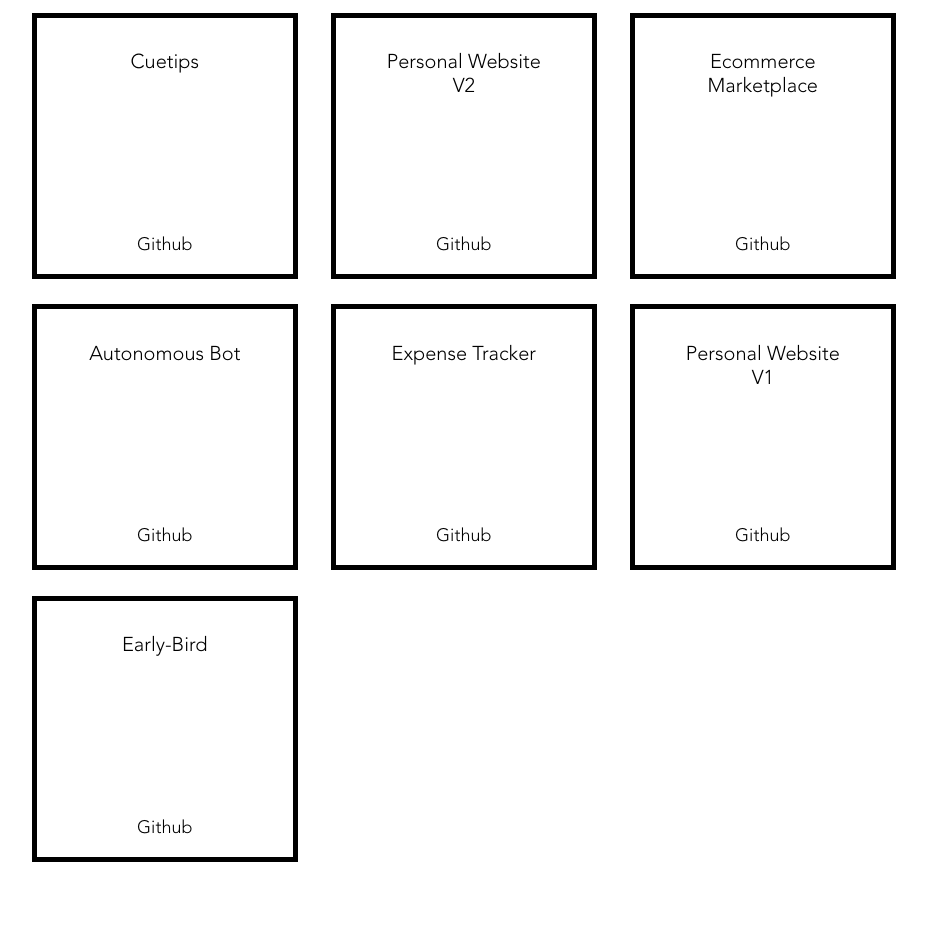
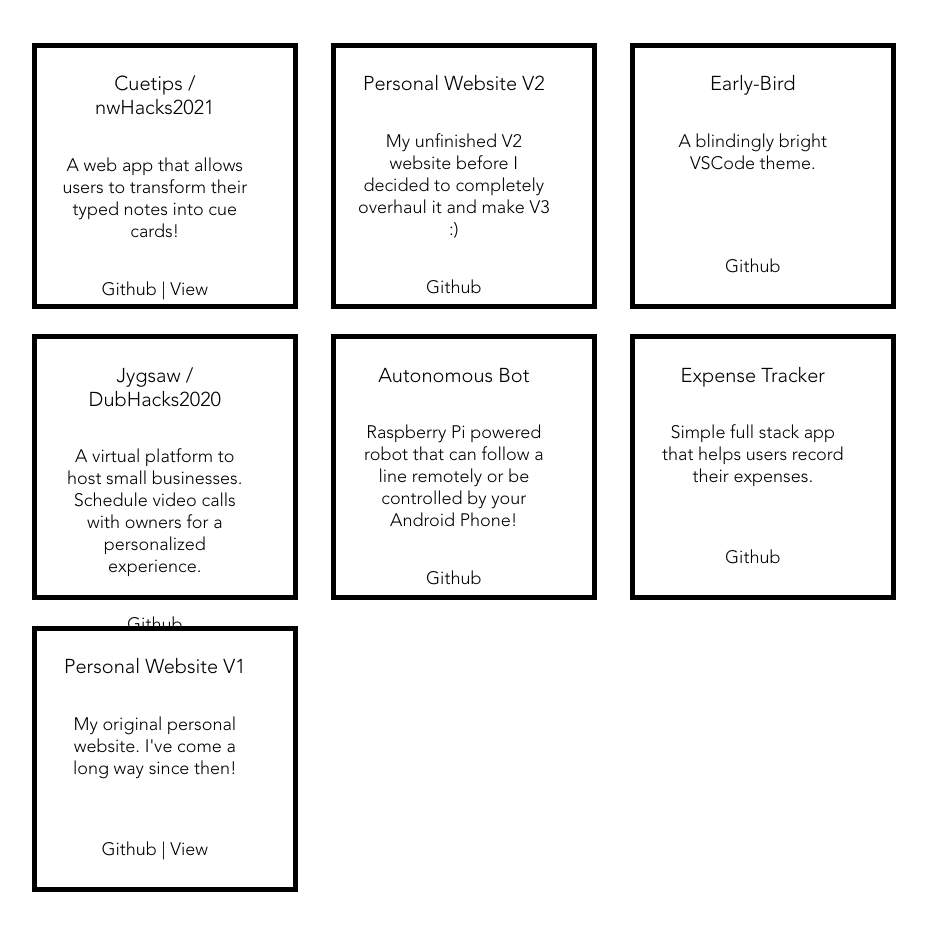
Before and after one commit to mpchow/personalWebsite_V3, a React (Create React App) app: page / in a window 1280 px wide. Shown: the part 4045-4976 px from the top of the page, without its empty margins (173-1100 px from the left). Built offline with nearby package versions, Linux system fonts and the light colour scheme.

Commit message:
Flesh out descriptions

```diff
--- a/public/index.html
+++ b/public/index.html
@@ -24,7 +24,7 @@
       work correctly both with client-side routing and a non-root public URL.
       Learn how to configure a non-root public URL by running `npm run build`.
     -->
-    <title>React App</title>
+    <title>Matthew Chow</title>
     <link rel="stylesheet" href="https://cdnjs.cloudflare.com/ajax/libs/animate.css/3.5.2/animate.min.css">
   </head>
   <body>
--- a/src/components/footer/footer.css
+++ b/src/components/footer/footer.css
@@ -6,18 +6,29 @@
    flex-direction: column;
    justify-content: space-around;
    align-items: center;
+   padding: 5vh 0 5vh 0;
+}
+
+.footer h3 {
+   color: rgba(255, 255, 255, 0.842);
 }
 
 .contacts {
    display: flex;
-   width: 40%;
+   width: 30%;
+   height: fit-content;
 }
 
 .contacts a {
    width: 33%;
    text-align: center;
+   height: fit-content;
 }
 
 .footer h6 {
+   color: rgba(255, 255, 255, 0.616);
+   transition: color 0.5s;
+}
+.footer h6:hover {
    color: white;
 }
--- a/src/components/footer/footer.js
+++ b/src/components/footer/footer.js
@@ -6,10 +6,12 @@ class Footer extends React.Component {
    render() {
       return (
          <div className="footer" id="Footer">
+               <h3>Contact</h3>
                <div className="contacts">
                   <a href="https://www.linkedin.com/in/matthewpchow/" target="_blank" rel="noopener noreferrer"><h6>LinkedIn</h6></a>
                   <a href="https://github.com/mpchow" target="_blank" rel="noopener noreferrer"><h6>Github</h6></a>
                   <a href="mailto:mattchow918@gmail.com" target="_blank" rel="noopener noreferrer"><h6>Email</h6></a>
+                  <a href="https://www.instagram.com/m_7cp/" target="_blank" rel="noopener noreferrer"><h6>Instagram</h6></a>
                </div>
                <h6>Designed & Built with 💙 by Matthew Chow | ©2020</h6>
          </div>
--- a/src/components/projects/archive/archive.css
+++ b/src/components/projects/archive/archive.css
@@ -52,7 +52,8 @@
 }
 
 .archive-project-description {
-   padding: 0vh 5vh 0vh 5vh;
+   padding: 0vh 5vh 0vh 2.5vh;
+   margin-top: -1vh;
    display: flex;
    flex-direction: column;
    justify-content: space-between;
--- a/src/components/projects/archive/archive.js
+++ b/src/components/projects/archive/archive.js
@@ -4,45 +4,52 @@ import ScrollAnimation from 'react-animate-on-scroll';
 
 let projects = [
    {
-      name: "Cuetips",
-      description: "",
+      name: "Cuetips / nwHacks2021",
+      description: "A web app that allows users to transform their typed notes into cue cards!",
       github: "https://github.com/mpchow/Cuetips_nwHacks2021",
+      link: "http://www.nwhacks.unifyubc.com",
       pos: 0
    },
    {
       name: "Personal Website V2",
-      description: "",
-      github: "",
+      description: "My unfinished V2 website before I decided to completely overhaul it and make V3 :)",
+      github: "https://github.com/mpchow/personalWebsite_V2",
+      link: "",
       pos: 1
    },
    {
-      name: "Ecommerce Marketplace",
-      description: "",
-      github: "",
+      name: "Early-Bird",
+      description: "A blindingly bright VSCode theme.",
+      github: "https://github.com/mpchow/early-bird_vscodeTheme",
+      link: "",
       pos: 2
    },
    {
-      name: "Autonomous Bot",
-      description: "",
-      github: "",
+      name: "Jygsaw / DubHacks2020",
+      description: "A virtual platform to host small businesses. Schedule video calls with owners for a personalized experience.",
+      github: "https://github.com/mpchow/Ecommerce-Marketplace",
+      link: "",
       pos: 3
    },
    {
-      name: "Expense Tracker",
-      description: "",
-      github: "",
+      name: "Autonomous Bot",
+      description: "Raspberry Pi powered robot that can follow a line remotely or be controlled by your Android Phone!",
+      github: "https://github.com/mpchow/AutonomousRobot-AndroidApp",
+      link: "",
       pos: 4
    },
    {
-      name: "Personal Website V1",
-      description: "",
-      github: "",
+      name: "Expense Tracker",
+      description: "Simple full stack app that helps users record their expenses.",
+      github: "https://github.com/mpchow/ExpenseTracker",
+      link: "",
       pos: 5
    },
    {
-      name: "Early-Bird",
-      description: "",
-      github: "",
+      name: "Personal Website V1",
+      description: "My original personal website. I've come a long way since then!",
+      github: "https://github.com/mpchow/personalWebsite_V1",
+      link: "https://matthewchowv1.netlify.app",
       pos: 6
    },
 ]
@@ -67,7 +74,7 @@ class Archive extends React.Component {
                                        <h5>{project.name}</h5>
                                        <p>{project.description}</p>
                                     </div>
-                                    <p><a href={project.github} className="project-link" target="_blank" rel="noopener noreferrer">Github</a></p>
+                                    <p><a href={project.github} className="project-link" target="_blank" rel="noopener noreferrer">Github</a> {project.link && "|"} {project.link && <a href={project.link} className="project-link" target="_blank" rel="noopener noreferrer">View</a>}</p>
                                  </div>
                               </div>
                            </ScrollAnimation>
--- a/src/components/projects/featured/featured.js
+++ b/src/components/projects/featured/featured.js
@@ -20,7 +20,7 @@ let projects = [
       pos: 1
    },
    {
-      name: "Pilldex",
+      name: "Pilldex / 4th Place in Software Engineering" ,
       image: Pilldex,
       description: "A centralized pill management app with that dynamically adapts reminders based on your habits. Be in the loop with what pills you take today.",
       tools: "React Native | Express | MongoDB | Jest | EC2",
@@ -38,7 +38,7 @@ let projects = [
       pos: 0
    },
    {
-      name: "Foex",
+      name: "Foex / nwHacks2020 Top 35/145",
       image: Foex,
       description: "A expiry date tracker that aims to mitigate food waste. You take a picture with the app and it will automatically recognize the food object and give an estimated expiry date.",
       tools: "Java | Azure Computer Vision API",
```
Lines whose indentation alone changed are shown as unchanged.
